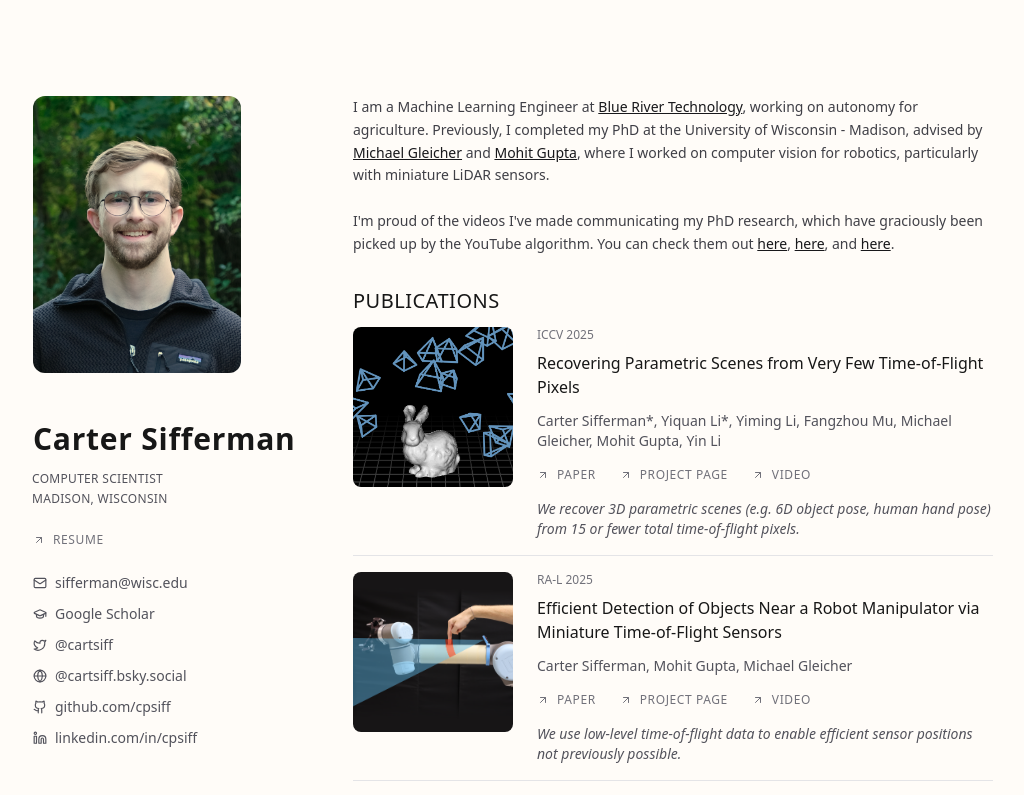
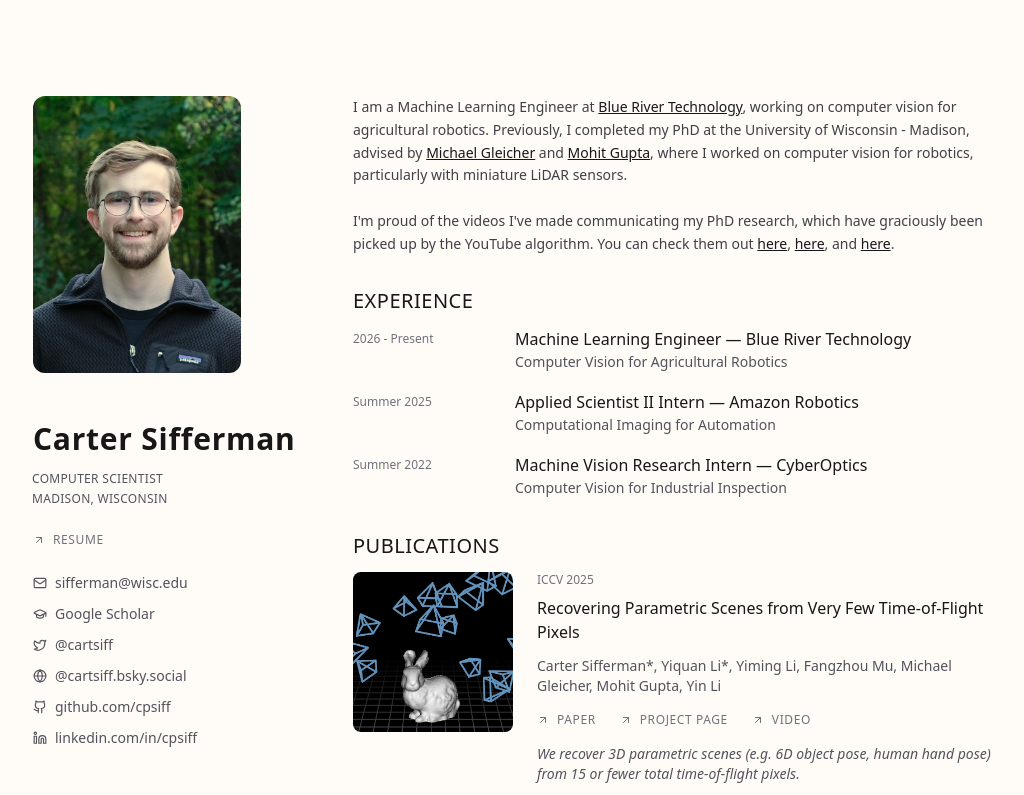
Before and after one commit to cpsiff/cpsiff.github.io, a Next.js app: page / in a window 1280 px wide. Shown: the top 795 px of the page, without its empty margins (127-1151 px from the left). Built offline with nearby package versions, Linux system fonts and the light colour scheme.

Commit message:
re-add experience

```diff
--- a/src/data/aboutme.ts
+++ b/src/data/aboutme.ts
@@ -25,7 +25,8 @@ export const aboutMe: AboutMe = {
   // Note that links work in the description
   description:
   `I am a Machine Learning Engineer at <a href=https://www.bluerivertechnology.com/>
-  Blue River Technology</a>, working on autonomy for agriculture. Previously, I completed my PhD
+  Blue River Technology</a>, working on computer vision for agricultural robotics.
+  Previously, I completed my PhD
   at the University of Wisconsin - Madison, advised by
   <a href=https://gleicher.sites.cs.wisc.edu/>Michael Gleicher</a> and
   <a href=https://wisionlab.com/people/mohit-gupta/>Mohit Gupta</a>, where I worked on computer
--- a/src/data/experience.ts
+++ b/src/data/experience.ts
@@ -9,24 +9,30 @@ export interface Experience {
 }
 
 export const experienceData: Experience[] = [
-  // {
-  //   date: "Summer 2025",
-  //   title: "Applied Scientist II Intern",
-  //   company: "Amazon Robotics",
-  //   description:
-  //     "Computational Imaging for Automation",
-  //   // advisor: "Peter Wang",
-  //   // companyUrl: "https://deepmind.com",
-  // },
-  // {
-  //   date: "Summer 2022",
-  //   title: "Machine Vision Research Intern",
-  //   company: "CyberOptics",
-  //   description:
-  //     "Computer Vision for Industrial Inspection",
-  //   // advisor: "Peter Wang",
-  //   // companyUrl: "https://deepmind.com",
-  // },
+  {
+    date: "2026 - Present",
+    title: "Machine Learning Engineer",
+    company: "Blue River Technology",
+    description: "Computer Vision for Agricultural Robotics"
+  },
+  {
+    date: "Summer 2025",
+    title: "Applied Scientist II Intern",
+    company: "Amazon Robotics",
+    description:
+      "Computational Imaging for Automation",
+    // advisor: "Peter Wang",
+    // companyUrl: "https://deepmind.com",
+  },
+  {
+    date: "Summer 2022",
+    title: "Machine Vision Research Intern",
+    company: "CyberOptics",
+    description:
+      "Computer Vision for Industrial Inspection",
+    // advisor: "Peter Wang",
+    // companyUrl: "https://deepmind.com",
+  },
   // {
   //   date: "Summer 2018",
   //   title: "Software Engineer Intern",
```
